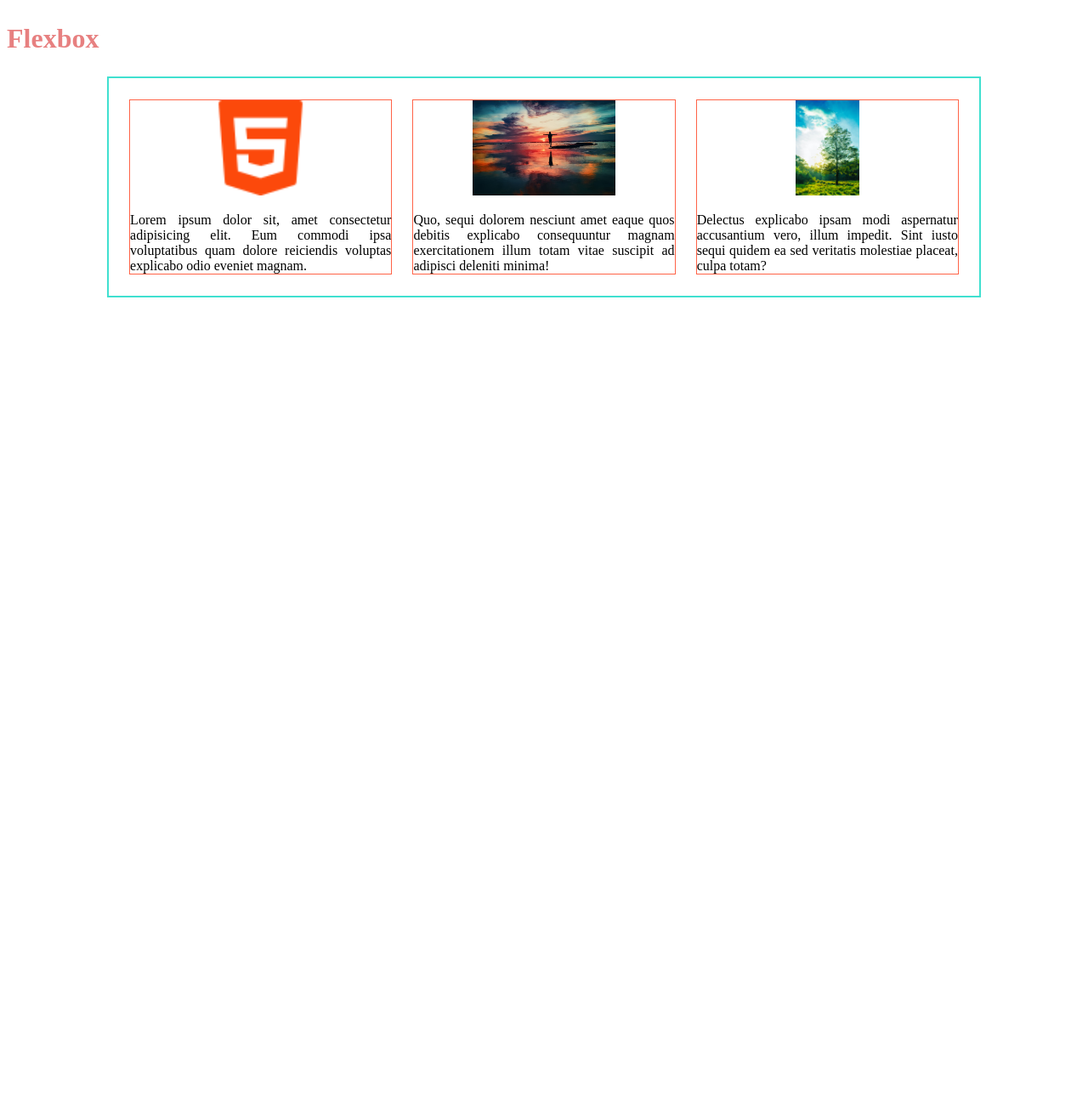
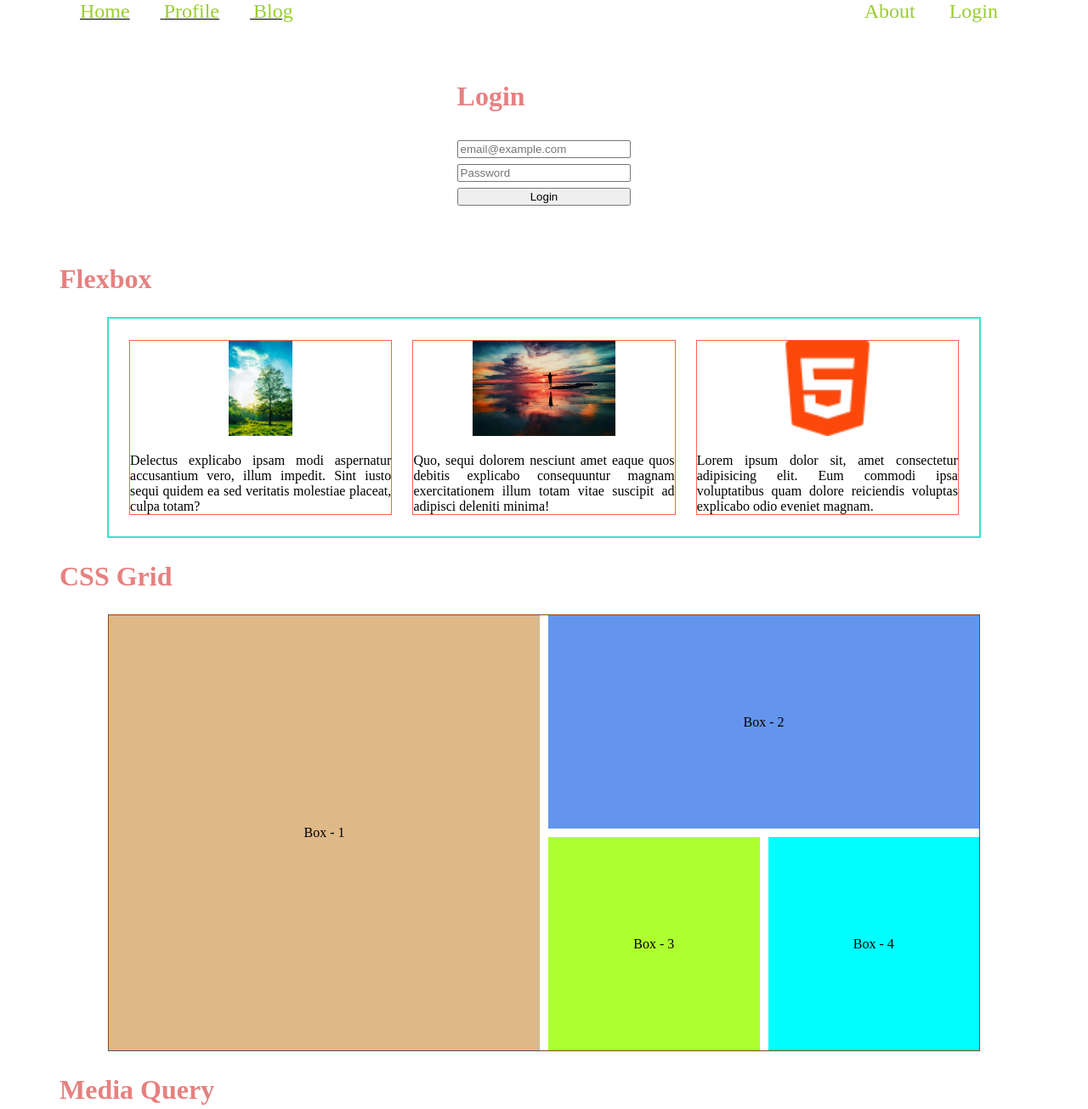
Before and after one commit to mdmahbubekhuda/Programming-Hero, a plain HTML site: page Milestone-2/Module-7/index.html in a window 1280 px wide. Shown: the top 1305 px of the page at 85% size. Before the commit the page ends 800 px from the top, so only its background shows below. Drawn offline with Linux system fonts and the light colour scheme.

Commit message:
Module-8

```diff
--- a/Milestone-2/Module-7/index.html
+++ b/Milestone-2/Module-7/index.html
@@ -1,28 +1,78 @@
 <!DOCTYPE html>
 <html lang="en">
+
 <head>
     <meta charset="UTF-8">
     <meta name="viewport" content="width=device-width, initial-scale=1.0">
     <title>Responsive Layout</title>
     <link rel="stylesheet" href="style.css">
 </head>
+
 <body>
+    <header>
+        <nav>
+            <div>
+                <a href="">Home</a>
+                <a href="">Profile</a>
+                <a href="">Blog</a>
+            </div>
+            <div>
+                <a href="">About</a>
+                <a href="">Login</a>
+            </div>
+        </nav>
+        <section class="login-form-container">
+            <form class="login-form">
+                <h1>Login</h1>
+                <input type="email" name="" id="" placeholder="email@example.com" required>
+                <input type="password" name="" id="" placeholder="Password" required>
+                <input type="submit" value="Login">
+            </form>
+        </section>
+    </header>
     <section>
         <h1>Flexbox</h1>
         <div class="flex-container">
             <div class="flex-content">
                 <img class="img" src="../../Milestone-1/Assets/Media/Images/html-5.png" alt="">
-                <p>Lorem ipsum dolor sit, amet consectetur adipisicing elit. Eum commodi ipsa voluptatibus quam dolore reiciendis voluptas explicabo odio eveniet magnam.</p>
+                <p>Lorem ipsum dolor sit, amet consectetur adipisicing elit. Eum commodi ipsa voluptatibus quam dolore
+                    reiciendis voluptas explicabo odio eveniet magnam.</p>
             </div>
             <div class="flex-content">
                 <img src="../../Milestone-1/Assets/Media/Images/mohamed-nohassi-odxB5oIG_iA-unsplash.jpg" alt="">
-                <p>Quo, sequi dolorem nesciunt amet eaque quos debitis explicabo consequuntur magnam exercitationem illum totam vitae suscipit ad adipisci deleniti minima!</p>
+                <p>Quo, sequi dolorem nesciunt amet eaque quos debitis explicabo consequuntur magnam exercitationem
+                    illum totam vitae suscipit ad adipisci deleniti minima!</p>
             </div>
             <div class="flex-content">
                 <img src="../../Milestone-1/Assets/Media/Images/sanjeevan-satheeskumar-MG8c-4n1QVE-unsplash.jpg" alt="">
-                <p>Delectus explicabo ipsam modi aspernatur accusantium vero, illum impedit. Sint iusto sequi quidem ea sed veritatis molestiae placeat, culpa totam?</p>
+                <p>Delectus explicabo ipsam modi aspernatur accusantium vero, illum impedit. Sint iusto sequi quidem ea
+                    sed veritatis molestiae placeat, culpa totam?</p>
+            </div>
+        </div>
+    </section>
+    <section>
+        <h1>CSS Grid</h1>
+        <div class="grid-container">
+            <div class="grid-item-1">Box - 1</div>
+            <div class="grid-item-2">Box - 2</div>
+            <div class="grid-item-3">Box - 3</div>
+            <div class="grid-item-4">Box - 4</div>
+        </div>
+    </section>
+    <section>
+        <h1>Media Query</h1>
+        <div class="img-container">
+            <div class="cart">
+                <img src="/Milestone-1/Assets/Media/Images/sanjeevan-satheeskumar-MG8c-4n1QVE-unsplash.jpg" alt="">
+            </div>
+            <div class="cart">
+                <img src="/Milestone-1/Assets/Media/Images/sanjeevan-satheeskumar-MG8c-4n1QVE-unsplash.jpg" alt="">
+            </div>
+            <div class="cart">
+                <img src="/Milestone-1/Assets/Media/Images/sanjeevan-satheeskumar-MG8c-4n1QVE-unsplash.jpg" alt="">
             </div>
         </div>
     </section>
 </body>
+
 </html>
--- a/Milestone-2/Module-7/style.css
+++ b/Milestone-2/Module-7/style.css
@@ -1,3 +1,43 @@
+/* Flex application */
+nav {
+    display: flex;
+    justify-content: space-between;
+}
+
+nav a {
+    text-decoration: none;
+    margin-right: 1.5em;
+    color: yellowgreen;
+    font-size: 1.5rem;
+}
+
+nav>div:nth-child(1) {
+    margin-left: 1.5em;
+    text-decoration: underline;
+}
+
+.login-form-container {
+    display: flex;
+    justify-content: center;
+    align-items: center;
+    /* border: 1px solid tomato; */
+    height: 20vmax;
+    width: 40vmax;
+    margin: 0 auto;
+}
+
+.login-form {
+    display: flex;
+    flex-direction: column;
+    /* border: 1px solid rgb(116, 21, 5); */
+    width: 40%;
+}
+
+.login-form>input {
+    margin-top: 0.5em;
+}
+
+/* Flex layout */
 h1 {
     color: rgb(231, 128, 128);
     font-size: 2rem;
@@ -11,7 +51,8 @@ h1 {
     justify-content: space-evenly;
     align-items: center;
     margin: 0 auto;
-    /* flex-wrap: nowrap; */
+    flex-direction: row-reverse;
+    /* flex-wrap: wrap; */
 }
 
 .flex-content {
@@ -29,3 +70,117 @@ h1 {
 .flex-content>p {
     text-align: justify;
 }
+
+/* CSS Grid */
+.grid-container {
+    border: 1px solid saddlebrown;
+    height: 40vmax;
+    width: 80vmax;
+    margin: 0 auto;
+    display: grid;
+    gap: 10px;
+    /* grid-template-rows: repeat(4, 1fr);
+    grid-template-columns: repeat(4, 1fr); */
+    /* Shorthand values rows then column */
+    grid-template: repeat(4, 1fr)/repeat(4, 1fr);
+}
+
+.grid-container>div {
+    display: flex;
+    justify-content: center;
+    align-items: center;
+}
+
+.grid-item-1 {
+    border: 1px solid skyblue;
+    background-color: burlywood;
+    grid-row: 1 / 5;
+    grid-column: 1 / 3;
+}
+
+.grid-item-2 {
+    background-color: cornflowerblue;
+    grid-row: 1 / span 2;
+    grid-column: 3 / span 2;
+}
+
+.grid-item-3 {
+    background-color: greenyellow;
+    grid-row-start: 3;
+    grid-row-end: 5;
+    grid-column-start: 3;
+    grid-column-end: 4;
+}
+
+.grid-item-4 {
+    background-color: aqua;
+    grid-row-start: 3;
+    grid-row-end: 5;
+    grid-column-start: 4;
+    grid-column-end: 5;
+}
+
+/* Media Query */
+.img-container {
+    display: grid;
+    grid-template-columns: repeat(3, 1fr);
+    gap: 20px;
+}
+
+.cart img {
+    width: 100%;
+}
+
+/* Responsive - body */
+body {
+    max-width: 1140px;
+    margin: 0 auto;
+}
+
+@media screen and (max-width: 576px) {
+    .img-container {
+        grid-template-columns: repeat(1, 1fr);
+    }
+
+    /* Grid Areas */
+    /* .grid-container {
+        grid-template: none;
+        grid-template-areas:
+            "A"
+            "B"
+            "C"
+            "D";
+    }
+
+    .grid-item-1 {
+        grid-area: A;
+    }
+
+    .grid-item-2 {
+        grid-area: B;
+    }
+
+    .grid-item-3 {
+        grid-area: C;
+    }
+
+    .grid-item-4 {
+        grid-area: D;
+    } */
+
+    .grid-container {
+        grid-template: repeat(4, 1fr)/1fr;
+    }
+
+    .grid-container>div {
+        grid-row: auto;
+        grid-column: auto;
+    }
+
+}
+
+@media screen and (min-width: 577px) and (max-width: 992px) {
+    .img-container {
+        grid-template-columns: repeat(2, 1fr);
+    }
+}
```
